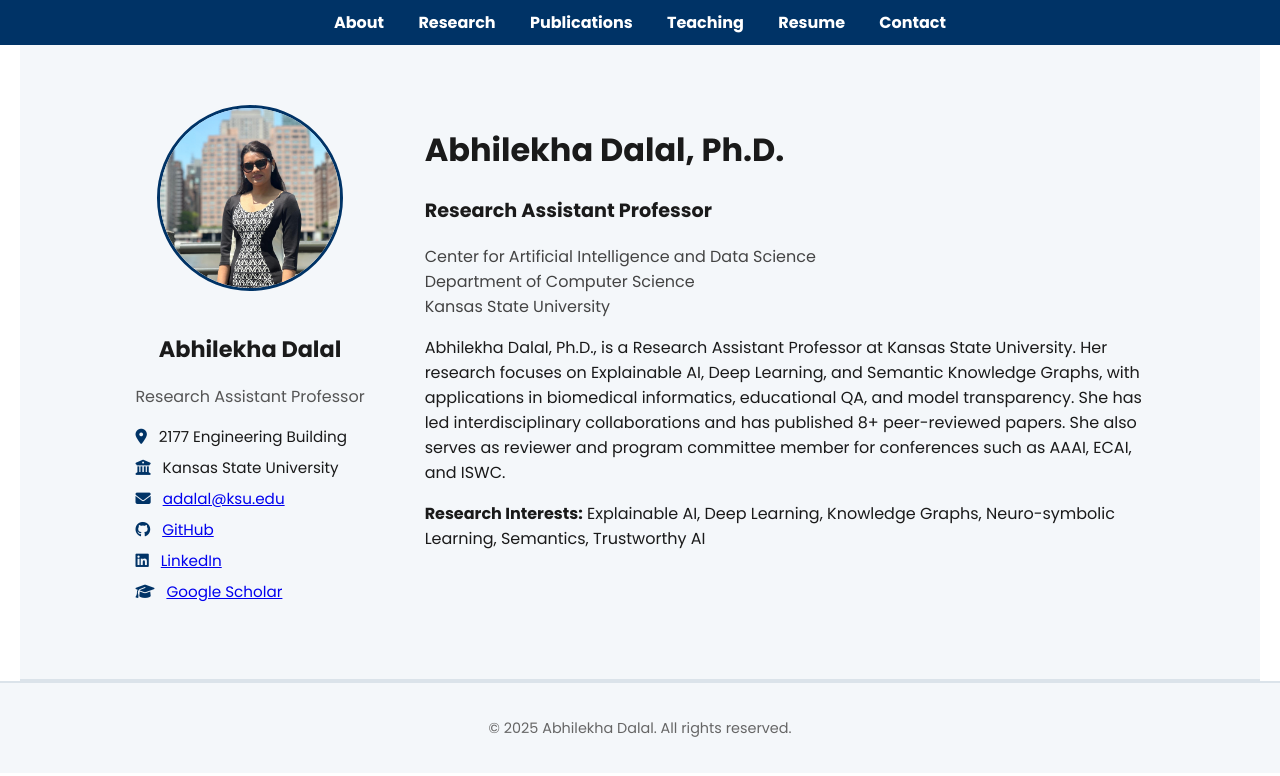
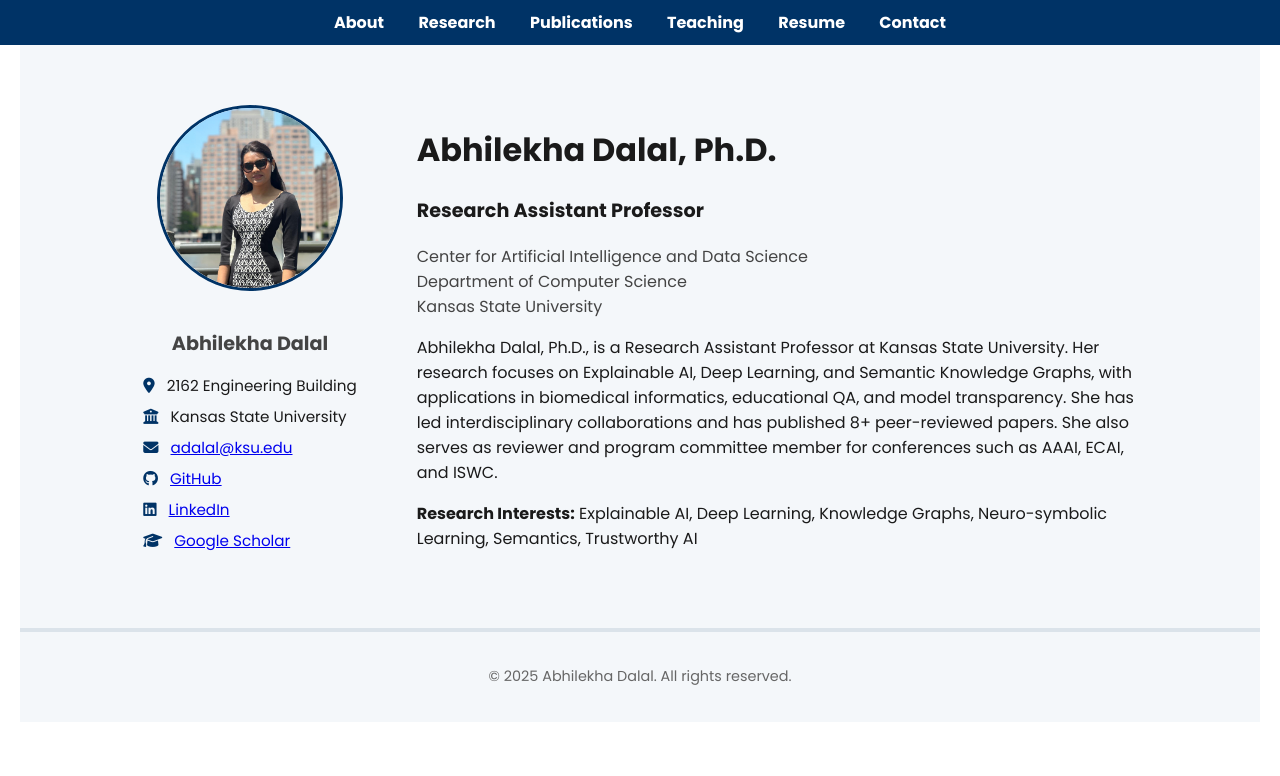
Before and after one commit to abhilekha-dalal/abhilekha-dalal.github.io, a plain HTML site: page index.html in a window 1280 px wide. Drawn offline with Linux system fonts and the light colour scheme.

Commit message:
updated footer

```diff
--- a/index.html
+++ b/index.html
@@ -24,9 +24,9 @@
         <div class="profile-sidebar">
             <img src="images/me.jpg" alt="Abhilekha Dalal" class="profile-photo">
             <h2 class="profile-name">Abhilekha Dalal</h2>
-            <p class="profile-title">Research Assistant Professor</p>
+            <!-- <p class="profile-title">Research Assistant Professor</p> -->
             <ul class="profile-details">
-                <li><i class="fas fa-map-marker-alt"></i> 2177 Engineering Building</li>
+                <li><i class="fas fa-map-marker-alt"></i> 2162 Engineering Building</li>
                 <li><i class="fas fa-university"></i> Kansas State University</li>
                 <li><i class="fas fa-envelope"></i> <a href="mailto:adalal@ksu.edu">adalal@ksu.edu</a></li>
                 <li><i class="fab fa-github"></i> <a href="https://github.com/abhilekha-dalal">GitHub</a></li>
--- a/styles/corporate.css
+++ b/styles/corporate.css
@@ -42,8 +42,9 @@ body {
 }
 
 .profile-name {
-    font-size: 1.4em;
+    font-size: 1.2em;
     font-weight: bold;
+    color: #444;
 }
 
 .profile-title {
@@ -170,6 +171,8 @@ body {
 /* Footer */
 footer {
     background-color: #f4f7fa;
+    max-width: 1200px;
+    margin: 0 auto;
     text-align: center;
     padding: 20px;
     color: #666;
```
